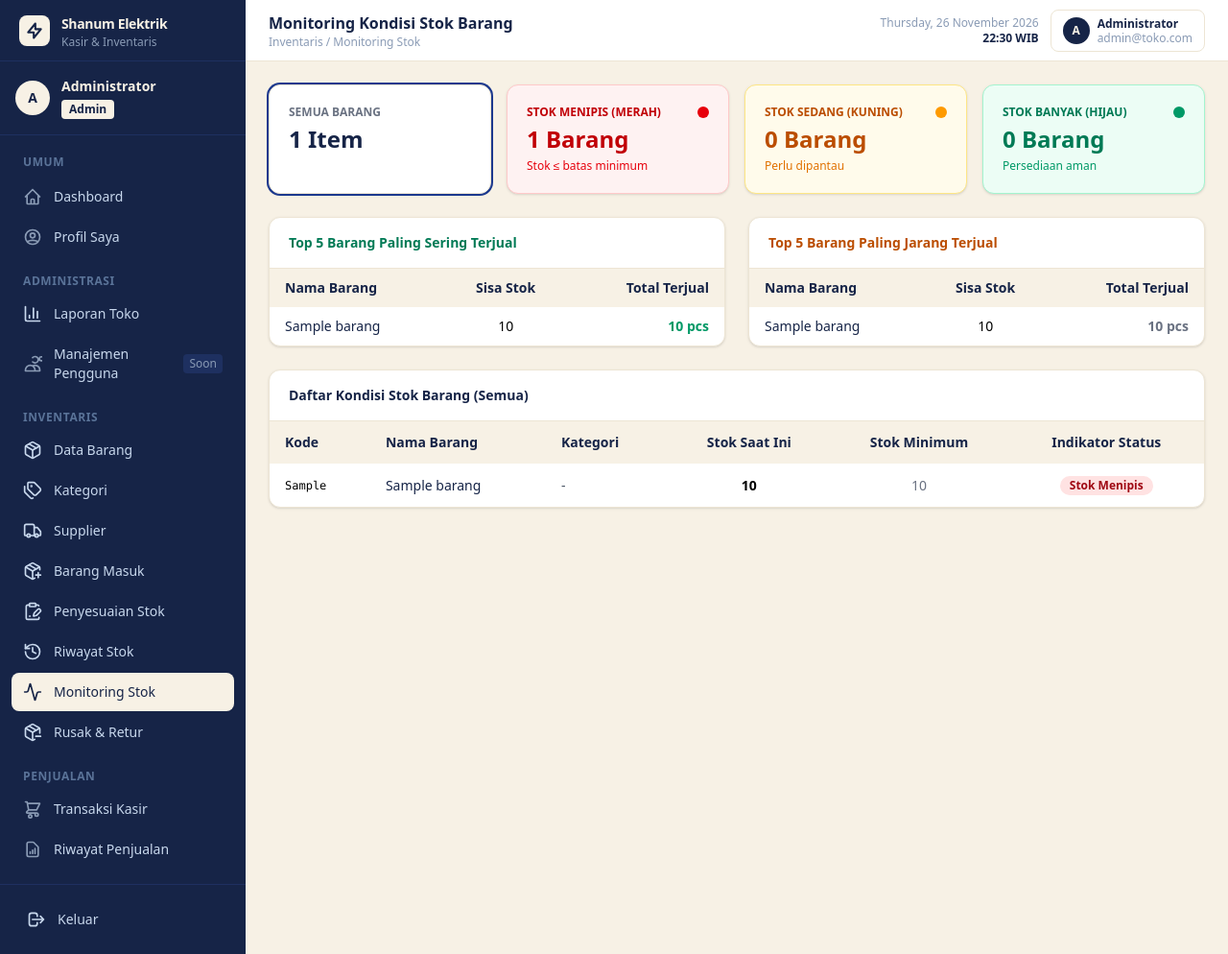
After one commit to paniwws1708/shanum-elektrik, a Laravel app: page /inventaris/monitoring-stok in a window 1280 px wide. The commit adds this page. Shown: the whole page at 96% size. Run offline with Laravel 12, Linux system fonts and the light colour scheme; a user stored in the database is signed in; data comes from the database, SQL or seed files in the repository; tables that the repository leaves empty hold one stand-in row (values such as "Sample post"); style sheets or scripts are compiled from the project's sources; parts of the project's set-up code (start-up, migrations or seed data) failed here and were passed over.

Commit message:
menambahkan fitur laporan penjualan, keuangan, dan monitoring stok

```diff
--- /dev/null
+++ b/app/Http/Controllers/LaporanController.php
@@ -0,0 +1,153 @@
+<?php
+
+namespace App\Http\Controllers;
+
+use App\Models\Barang;
+use App\Models\BarangMasuk;
+use App\Models\Transaksi;
+use Carbon\Carbon;
+use Illuminate\Http\Request;
+use Illuminate\Support\Facades\DB;
+
+class LaporanController extends Controller
+{
+    private function getDataLaporan(Request $request)
+    {
+        $periode = $request->get('periode', 'harian');
+        $startDate = $request->get('start_date');
+        $endDate = $request->get('end_date');
+
+        if ($periode === 'harian') {
+            $start = Carbon::today()->startOfDay();
+            $end = Carbon::today()->endOfDay();
+        } elseif ($periode === 'mingguan') {
+            $start = Carbon::now()->startOfWeek();
+            $end = Carbon::now()->endOfWeek();
+        } elseif ($periode === 'bulanan') {
+            $start = Carbon::now()->startOfMonth();
+            $end = Carbon::now()->endOfMonth();
+        } else {
+            $start = $startDate ? Carbon::parse($startDate)->startOfDay() : Carbon::today()->startOfDay();
+            $end = $endDate ? Carbon::parse($endDate)->endOfDay() : Carbon::today()->endOfDay();
+        }
+
+        $transaksis = Transaksi::with(['user', 'detailTransaksis.barang'])
+            ->whereBetween('created_at', [$start, $end])
+            ->latest()
+            ->get();
+
+        $totalTransaksi = $transaksis->count();
+        $totalOmzet = $transaksis->sum('total_harga');
+
+        $totalHargaModalTerjual = 0;
+        foreach ($transaksis as $trx) {
+            foreach ($trx->detailTransaksis as $detail) {
+                $hargaModal = $detail->barang ? $detail->barang->harga_modal : 0;
+                $totalHargaModalTerjual += ($hargaModal * $detail->jumlah);
+            }
+        }
+
+        $barangMasuks = BarangMasuk::with(['barang', 'supplier'])
+            ->whereBetween('tanggal_masuk', [$start->toDateString(), $end->toDateString()])
+            ->latest('tanggal_masuk')
+            ->get();
+
+        $totalPengeluaran = $barangMasuks->sum(function ($item) {
+            return $item->jumlah * ($item->harga_modal_satuan ?? 0);
+        });
+
+        $keuntunganBersih = $totalOmzet - $totalHargaModalTerjual - $totalPengeluaran;
+
+        return [
+            'periode' => $periode,
+            'startDate' => $start->toDateString(),
+            'endDate' => $end->toDateString(),
+            'transaksis' => $transaksis,
+            'barangMasuks' => $barangMasuks,
+            'totalTransaksi' => $totalTransaksi,
+            'totalOmzet' => $totalOmzet,
+            'totalHargaModalTerjual' => $totalHargaModalTerjual,
+            'totalPengeluaran' => $totalPengeluaran,
+            'keuntunganBersih' => $keuntunganBersih,
+        ];
+    }
+
+    public function index(Request $request)
+    {
+        $data = $this->getDataLaporan($request);
+        return view('laporan.index', $data);
+    }
+
+    public function cetakPdf(Request $request)
+    {
+        $data = $this->getDataLaporan($request);
+        return view('laporan.pdf', $data);
+    }
+
+    public function exportExcel(Request $request)
+    {
+        $data = $this->getDataLaporan($request);
+        $filename = 'Laporan_Shanum_Elektrik_' . $data['startDate'] . '_sd_' . $data['endDate'] . '.xls';
+
+        return response()
+            ->view('laporan.excel', $data)
+            ->header('Content-Type', 'application/vnd.ms-excel')
+            ->header('Content-Disposition', 'attachment; filename="' . $filename . '"');
+    }
+
+    public function monitoringStok(Request $request)
+    {
+        $filterStatus = $request->get('status', 'semua');
+
+        $semuaBarang = Barang::with('kategori')
+            ->leftJoin('detail_transaksis', 'barangs.id', '=', 'detail_transaksis.barang_id')
+            ->select(
+                'barangs.*',
+                DB::raw('COALESCE(SUM(detail_transaksis.jumlah), 0) as total_terjual')
+            )
+            ->groupBy(
+                'barangs.id',
+                'barangs.kode_barang',
+                'barangs.nama_barang',
+                'barangs.kategori_id',
+                'barangs.harga_modal',
+                'barangs.harga_jual',
+                'barangs.stok',
+                'barangs.stok_minimum',
+                'barangs.lokasi_penyimpanan',
+                'barangs.foto',
+                'barangs.deleted_at',
+                'barangs.created_at',
+                'barangs.updated_at'
+            )
+            ->get();
+
+        $stokMenipisCount = $semuaBarang->filter(fn($b) => $b->stok <= $b->stok_minimum)->count();
+        $stokSedangCount  = $semuaBarang->filter(fn($b) => $b->stok > $b->stok_minimum && $b->stok <= ($b->stok_minimum * 2))->count();
+        $stokBanyakCount  = $semuaBarang->filter(fn($b) => $b->stok > ($b->stok_minimum * 2))->count();
+
+        $barangs = $semuaBarang->filter(function ($b) use ($filterStatus) {
+            if ($filterStatus === 'menipis') {
+                return $b->stok <= $b->stok_minimum;
+            } elseif ($filterStatus === 'sedang') {
+                return $b->stok > $b->stok_minimum && $b->stok <= ($b->stok_minimum * 2);
+            } elseif ($filterStatus === 'banyak') {
+                return $b->stok > ($b->stok_minimum * 2);
+            }
+            return true;
+        })->sortBy('stok');
+
+        $barangTerlaris = $semuaBarang->sortByDesc('total_terjual')->take(5);
+        $barangJarangTerjual = $semuaBarang->sortBy('total_terjual')->take(5);
+
+        return view('laporan.monitoring_stok', compact(
+            'barangs',
+            'filterStatus',
+            'stokMenipisCount',
+            'stokSedangCount',
+            'stokBanyakCount',
+            'barangTerlaris',
+            'barangJarangTerjual'
+        ));
+    }
+}
--- /dev/null
+++ b/resources/views/laporan/monitoring_stok.blade.php
@@ -0,0 +1,150 @@
+@extends('layouts.app')
+
+@section('title', 'Monitoring Kondisi Stok')
+@section('page-title', 'Monitoring Kondisi Stok Barang')
+@section('breadcrumb', 'Inventaris / Monitoring Stok')
+
+@section('content')
+<div class="space-y-6">
+
+    <div class="grid grid-cols-1 md:grid-cols-4 gap-4">
+        <a href="{{ route('inventaris.monitoring_stok.index', ['status' => 'semua']) }}"
+           class="bg-white rounded-xl p-5 shadow-sm transition {{ $filterStatus == 'semua' ? 'ring-2 ring-blue-900' : '' }}"
+           style="border:1px solid #EDE5D4;">
+            <p class="text-xs font-semibold uppercase text-gray-500">Semua Barang</p>
+            <p class="text-2xl font-bold mt-1" style="color:#162447;">{{ $stokMenipisCount + $stokSedangCount + $stokBanyakCount }} Item</p>
+        </a>
+
+        <a href="{{ route('inventaris.monitoring_stok.index', ['status' => 'menipis']) }}"
+           class="bg-red-50 rounded-xl p-5 shadow-sm border border-red-200 transition {{ $filterStatus == 'menipis' ? 'ring-2 ring-red-600' : '' }}">
+            <div class="flex items-center justify-between">
+                <p class="text-xs font-bold uppercase text-red-700">Stok Menipis (Merah)</p>
+                <span class="w-3 h-3 rounded-full bg-red-600"></span>
+            </div>
+            <p class="text-2xl font-bold mt-1 text-red-700">{{ $stokMenipisCount }} Barang</p>
+            <p class="text-xs text-red-600 mt-1">Stok &le; batas minimum</p>
+        </a>
+
+        <a href="{{ route('inventaris.monitoring_stok.index', ['status' => 'sedang']) }}"
+           class="bg-amber-50 rounded-xl p-5 shadow-sm border border-amber-200 transition {{ $filterStatus == 'sedang' ? 'ring-2 ring-amber-500' : '' }}">
+            <div class="flex items-center justify-between">
+                <p class="text-xs font-bold uppercase text-amber-700">Stok Sedang (Kuning)</p>
+                <span class="w-3 h-3 rounded-full bg-amber-500"></span>
+            </div>
+            <p class="text-2xl font-bold mt-1 text-amber-700">{{ $stokSedangCount }} Barang</p>
+            <p class="text-xs text-amber-600 mt-1">Perlu dipantau</p>
+        </a>
+
+        <a href="{{ route('inventaris.monitoring_stok.index', ['status' => 'banyak']) }}"
+           class="bg-emerald-50 rounded-xl p-5 shadow-sm border border-emerald-200 transition {{ $filterStatus == 'banyak' ? 'ring-2 ring-emerald-600' : '' }}">
+            <div class="flex items-center justify-between">
+                <p class="text-xs font-bold uppercase text-emerald-700">Stok Banyak (Hijau)</p>
+                <span class="w-3 h-3 rounded-full bg-emerald-600"></span>
+            </div>
+            <p class="text-2xl font-bold mt-1 text-emerald-700">{{ $stokBanyakCount }} Barang</p>
+            <p class="text-xs text-emerald-600 mt-1">Persediaan aman</p>
+        </a>
+    </div>
+
+    <div class="grid grid-cols-1 lg:grid-cols-2 gap-6">
+        <div class="bg-white rounded-xl shadow-sm overflow-hidden" style="border:1px solid #EDE5D4;">
+            <div class="px-5 py-4 border-b" style="border-color:#EDE5D4;">
+                <h3 class="text-sm font-bold text-emerald-700">Top 5 Barang Paling Sering Terjual</h3>
+            </div>
+            <table class="w-full text-sm text-left">
+                <thead style="background-color:#F7F1E5; color:#162447;">
+                    <tr>
+                        <th class="px-4 py-2.5">Nama Barang</th>
+                        <th class="px-4 py-2.5 text-center">Sisa Stok</th>
+                        <th class="px-4 py-2.5 text-right">Total Terjual</th>
+                    </tr>
+                </thead>
+                <tbody class="divide-y divide-gray-100">
+                    @foreach($barangTerlaris as $item)
+                        <tr>
+                            <td class="px-4 py-2.5 font-medium" style="color:#162447;">{{ $item->nama_barang }}</td>
+                            <td class="px-4 py-2.5 text-center">{{ $item->stok }}</td>
+                            <td class="px-4 py-2.5 text-right font-bold text-emerald-600">{{ $item->total_terjual }} pcs</td>
+                        </tr>
+                    @endforeach
+                </tbody>
+            </table>
+        </div>
+
+        <div class="bg-white rounded-xl shadow-sm overflow-hidden" style="border:1px solid #EDE5D4;">
+            <div class="px-5 py-4 border-b" style="border-color:#EDE5D4;">
+                <h3 class="text-sm font-bold text-amber-700">Top 5 Barang Paling Jarang Terjual</h3>
+            </div>
+            <table class="w-full text-sm text-left">
+                <thead style="background-color:#F7F1E5; color:#162447;">
+                    <tr>
+                        <th class="px-4 py-2.5">Nama Barang</th>
+                        <th class="px-4 py-2.5 text-center">Sisa Stok</th>
+                        <th class="px-4 py-2.5 text-right">Total Terjual</th>
+                    </tr>
+                </thead>
+                <tbody class="divide-y divide-gray-100">
+                    @foreach($barangJarangTerjual as $item)
+                        <tr>
+                            <td class="px-4 py-2.5 font-medium" style="color:#162447;">{{ $item->nama_barang }}</td>
+                            <td class="px-4 py-2.5 text-center">{{ $item->stok }}</td>
+                            <td class="px-4 py-2.5 text-right font-semibold text-gray-500">{{ $item->total_terjual }} pcs</td>
+                        </tr>
+                    @endforeach
+                </tbody>
+            </table>
+        </div>
+    </div>
+
+    <div class="bg-white rounded-xl shadow-sm overflow-hidden" style="border:1px solid #EDE5D4;">
+        <div class="px-5 py-4 border-b flex justify-between items-center" style="border-color:#EDE5D4;">
+            <h2 class="text-sm font-bold" style="color:#162447;">Daftar Kondisi Stok Barang ({{ ucfirst($filterStatus) }})</h2>
+        </div>
+        <div class="overflow-x-auto">
+            <table class="w-full text-sm text-left">
+                <thead style="background-color:#F7F1E5; color:#162447;">
+                    <tr>
+                        <th class="px-4 py-3 font-semibold">Kode</th>
+                        <th class="px-4 py-3 font-semibold">Nama Barang</th>
+                        <th class="px-4 py-3 font-semibold">Kategori</th>
+                        <th class="px-4 py-3 font-semibold text-center">Stok Saat Ini</th>
+                        <th class="px-4 py-3 font-semibold text-center">Stok Minimum</th>
+                        <th class="px-4 py-3 font-semibold text-center">Indikator Status</th>
+                    </tr>
+                </thead>
+                <tbody class="divide-y divide-gray-100">
+                    @forelse($barangs as $barang)
+                        <tr>
+                            <td class="px-4 py-3 font-mono text-xs">{{ $barang->kode_barang }}</td>
+                            <td class="px-4 py-3 font-medium" style="color:#162447;">{{ $barang->nama_barang }}</td>
+                            <td class="px-4 py-3 text-gray-600">{{ $barang->kategori->nama_kategori ?? '-' }}</td>
+                            <td class="px-4 py-3 text-center font-bold">{{ $barang->stok }}</td>
+                            <td class="px-4 py-3 text-center text-gray-500">{{ $barang->stok_minimum }}</td>
+                            <td class="px-4 py-3 text-center">
+                                @if($barang->stok <= $barang->stok_minimum)
+                                    <span class="inline-flex items-center px-2.5 py-0.5 rounded-full text-xs font-bold bg-red-100 text-red-800">
+                                        Stok Menipis
+                                    </span>
+                                @elseif($barang->stok <= ($barang->stok_minimum * 2))
+                                    <span class="inline-flex items-center px-2.5 py-0.5 rounded-full text-xs font-bold bg-amber-100 text-amber-800">
+                                        Stok Sedang
+                                    </span>
+                                @else
+                                    <span class="inline-flex items-center px-2.5 py-0.5 rounded-full text-xs font-bold bg-emerald-100 text-emerald-800">
+                                        Stok Banyak
+                                    </span>
+                                @endif
+                            </td>
+                        </tr>
+                    @empty
+                        <tr>
+                            <td colspan="6" class="px-4 py-6 text-center text-gray-400">Tidak ada data barang pada kategori ini.</td>
+                        </tr>
+                    @endforelse
+                </tbody>
+            </table>
+        </div>
+    </div>
+
+</div>
+@endsection
--- a/resources/views/layouts/app.blade.php
+++ b/resources/views/layouts/app.blade.php
@@ -116,6 +116,19 @@
                     <p class="px-3 text-xs font-semibold uppercase tracking-wider" style="color:#5a7398;">Administrasi</p>
                 </div>
 
+                <a href="{{ route('admin.laporan.index') }}"
+                   class="group flex items-center px-3 py-2.5 rounded-lg text-sm font-medium transition-all duration-150"
+                   @if(request()->routeIs('admin.laporan.*'))
+                       style="background-color:#F7F1E5; color:#162447;"
+                   @else
+                       style="color:#c8d8ed;"
+                       onmouseover="this.style.backgroundColor='#1e3060'; this.style.color='#F7F1E5';"
+                       onmouseout="this.style.backgroundColor=''; this.style.color='#c8d8ed';"
+                   @endif>
+                    <i data-lucide="bar-chart-3" class="mr-3 h-5 w-5 shrink-0"></i>
+                    Laporan Toko
+                </a>
+
                 <a href="#"
                    class="group flex items-center px-3 py-2.5 rounded-lg text-sm font-medium transition-all duration-150"
                    style="color:#c8d8ed;"
@@ -160,19 +173,21 @@
                             'route' => 'inventaris.barang_masuk.index',
                             'active' => 'inventaris.barang_masuk.*'
                         ],
-
                         [
                             'label' => 'Penyesuaian Stok',
                             'route' => 'inventaris.penyesuaian_stok.index',
                             'active' => 'inventaris.penyesuaian_stok.*'
                         ],
-
                         [
                             'label' => 'Riwayat Stok',
                             'route' => 'inventaris.stok_riwayat.index',
                             'active' => 'inventaris.stok_riwayat.*'
                         ],
-
+                        [
+                            'label' => 'Monitoring Stok',
+                            'route' => 'inventaris.monitoring_stok.index',
+                            'active' => 'inventaris.monitoring_stok.*'
+                        ],
                         [
                             'label' => 'Rusak & Retur',
                             'route' => 'rusak-retur.index',
@@ -186,7 +201,6 @@
 
                     <a href="{{ Route::has($menu['route']) ? route($menu['route']) : '#' }}"
                        class="group flex items-center px-3 py-2.5 rounded-lg text-sm font-medium transition-all duration-150"
-
                        @if($isActive)
                            style="background-color:#F7F1E5; color:#162447;"
                        @else
@@ -200,26 +214,24 @@
                                 @case('Data Barang')
                                     <i data-lucide="package"></i>
                                     @break
-
                                 @case('Kategori')
                                     <i data-lucide="tags"></i>
                                     @break
-
                                 @case('Supplier')
                                     <i data-lucide="truck"></i>
                                     @break
-
                                 @case('Barang Masuk')
                                     <i data-lucide="package-plus"></i>
                                     @break
                                 @case('Penyesuaian Stok')
                                     <i data-lucide="clipboard-pen-line"></i>
                                     @break
-
                                 @case('Riwayat Stok')
                                     <i data-lucide="history"></i>
                                     @break
-
+                                @case('Monitoring Stok')
+                                    <i data-lucide="activity"></i>
+                                    @break
                                 @case('Rusak & Retur')
                                     <i data-lucide="package-minus"></i>
                                     @break
--- a/routes/web.php
+++ b/routes/web.php
@@ -4,6 +4,7 @@ use App\Http\Controllers\Auth\LoginController;
 use App\Http\Controllers\Auth\ForgotPasswordController;
 use App\Http\Controllers\DashboardController;
 use App\Http\Controllers\KasirController;
+use App\Http\Controllers\LaporanController;
 use App\Http\Controllers\ProfileController;
 use Illuminate\Support\Facades\Route;
 use App\Http\Controllers\BarangRusakReturController;
@@ -66,7 +67,11 @@ Route::middleware('auth')->group(function () {
     // ================================================================
     Route::middleware('role:admin')->prefix('admin')->name('admin.')->group(function () {
         Route::get('/dashboard', [DashboardController::class, 'adminDashboard'])->name('dashboard');
-        // Route Manajemen User, Laporan, dsb — tambahkan di tahap berikutnya
+
+        // Modul Laporan Penjualan & Keuangan (Khusus Admin)
+        Route::get('/laporan', [LaporanController::class, 'index'])->name('laporan.index');
+        Route::get('/laporan/export-excel', [LaporanController::class, 'exportExcel'])->name('laporan.excel');
+        Route::get('/laporan/cetak-pdf', [LaporanController::class, 'cetakPdf'])->name('laporan.pdf');
     });
 
     // ================================================================
@@ -97,15 +102,16 @@ Route::middleware('auth')->group(function () {
             // Penyesuaian Stok
             Route::get('penyesuaian-stok', [App\Http\Controllers\Inventaris\PenyesuaianStokController::class, 'index'])
                 ->name('penyesuaian_stok.index');
-
             Route::get('penyesuaian-stok/create', [App\Http\Controllers\Inventaris\PenyesuaianStokController::class, 'create'])
                 ->name('penyesuaian_stok.create');
-
             Route::post('penyesuaian-stok', [App\Http\Controllers\Inventaris\PenyesuaianStokController::class, 'store'])
                 ->name('penyesuaian_stok.store');
 
             // Riwayat Stok (read-only)
             Route::get('stok-riwayat', [App\Http\Controllers\Inventaris\StokRiwayatController::class, 'index'])->name('stok_riwayat.index');
+
+            // Monitoring Kondisi Stok (Admin & Staff Barang)
+            Route::get('monitoring-stok', [LaporanController::class, 'monitoringStok'])->name('monitoring_stok.index');
         });
 
     // ================================================================
@@ -122,8 +128,6 @@ Route::post('penyesuaian-stok', [App\Http\Controllers\Inventaris\PenyesuaianStok
     });
 });
 
-
-
 // Fitur barang rusak & retur. 'auth' = harus login dulu.
 // Pembatasan role (admin & staff_barang) ada di dalam controller.
 Route::middleware('auth')
```
Also changed, not shown: resources/views/laporan/excel.blade.php (added, +39 -0 lines), resources/views/laporan/index.blade.php (added, +152 -0 lines), resources/views/laporan/pdf.blade.php (added, +84 -0 lines), 1 other file. Lines whose indentation alone changed are shown as unchanged.
